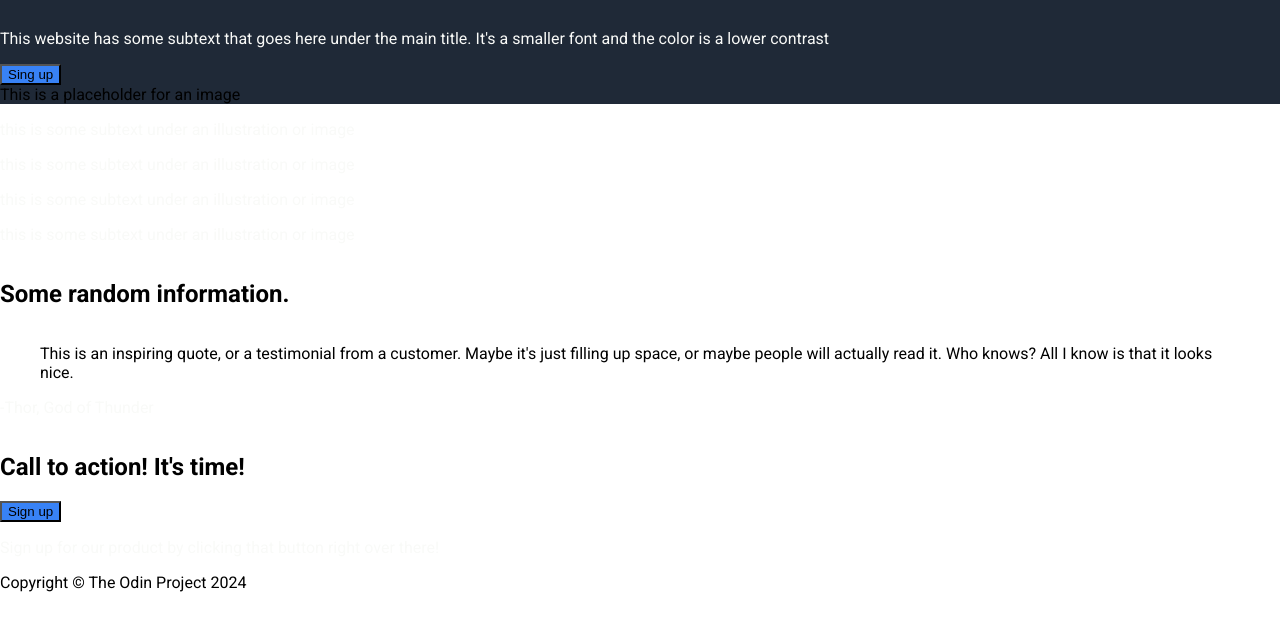
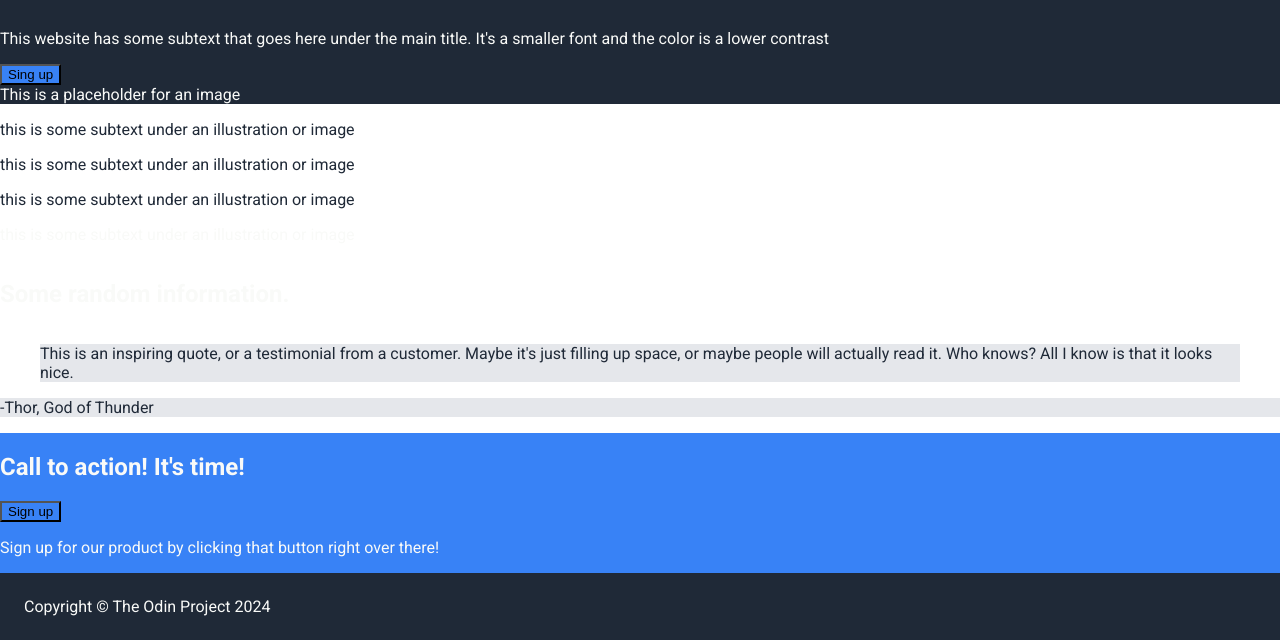
Before and after one commit to Tomedc/odin-landing-page, a plain HTML site: page index.html in a window 1280 px wide. Shown: the part 181-821 px from the top of the page. Before the commit the page ends 800 px from the top, so only its background shows below. Drawn offline with Linux system fonts and the light colour scheme.

Commit message:
Styled a little bit more the elements, added a few classes in the HTML file

```diff
--- a/index.html
+++ b/index.html
@@ -18,7 +18,7 @@
         <h1>This website is awesome!</h1>
         <p>This website has some subtext that goes here under the main title. It's a smaller font and the color is a lower contrast</p>
         <button class="btn">Sing up</button>
-        <div>This is a placeholder for an image</div>
+        <div class="img-txt">This is a placeholder for an image</div>
     </div>
 
     <div class="m-sec">
@@ -58,7 +58,7 @@
             Who knows? All I know is that it looks nice.
         </blockquote>
 
-        <p>-Thor, God of Thunder</p>
+        <p class="quotee-txt">-Thor, God of Thunder</p>
     </div>
 
     <div class="b-sec">
--- a/style.css
+++ b/style.css
@@ -28,8 +28,12 @@ body {
     color:#e5e7eb;
   }
 
-  .text {
+  .txt {
     color:#1f2937;
+  }
+
+  .img-txt  {
+    color:#f9faf8
   }
 
   p {
@@ -40,6 +44,10 @@ body {
 
   #logo {
     font-size:24px;
+
+  }
+
+  h2  {
     color:#f9faf8
   }
 
@@ -47,3 +55,18 @@ body {
     background-color:#3882f6;
 
   }
+
+  blockquote,.quotee-txt {
+    color:#1f2937;
+    background-color: #e5e7eb;
+  }
+
+  .b-sec  {
+    background-color: #3882f6;
+  }
+
+  .footer {
+    background-color: #1f2937;
+    color:#f9faf8;
+    padding: 24px;
+  }
```
